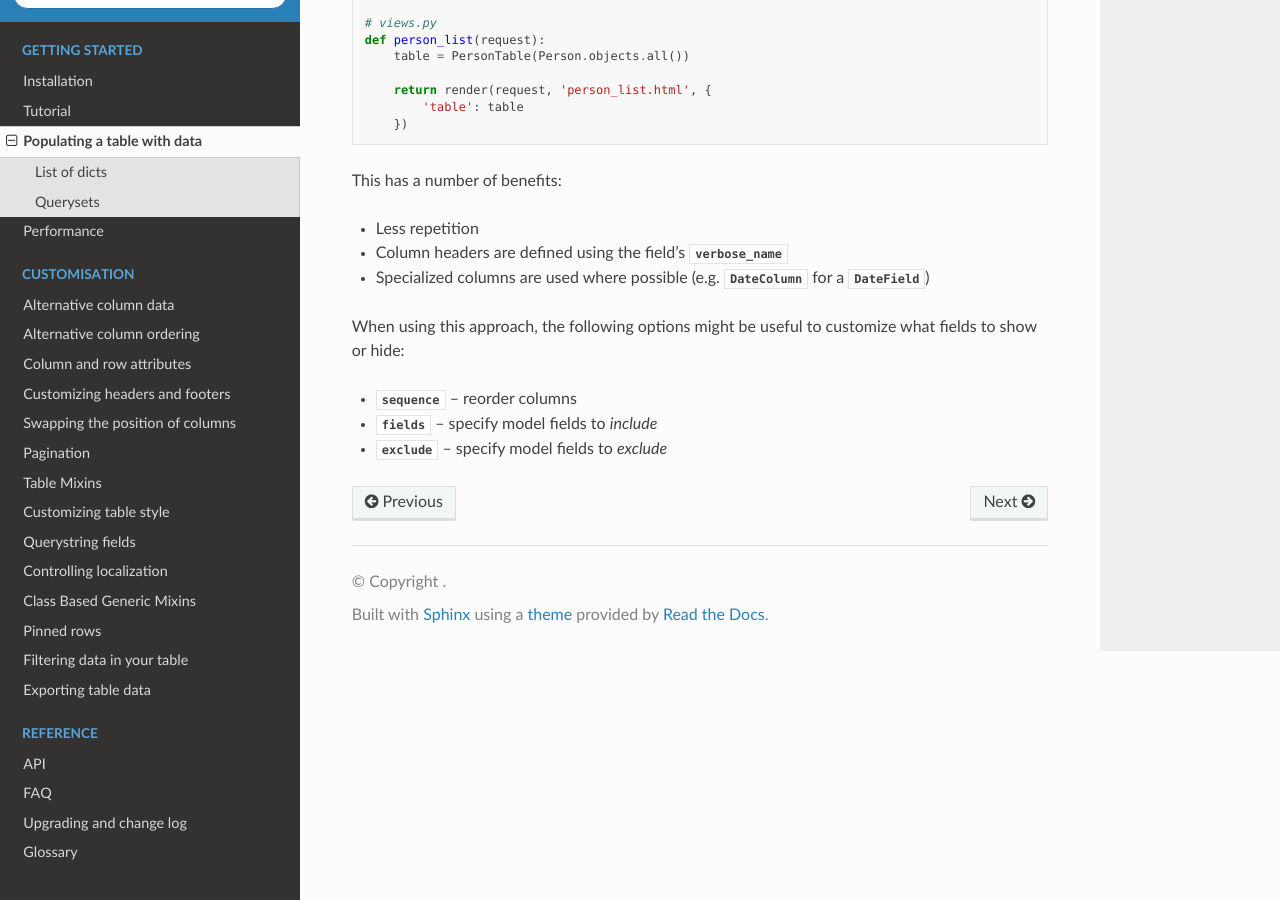
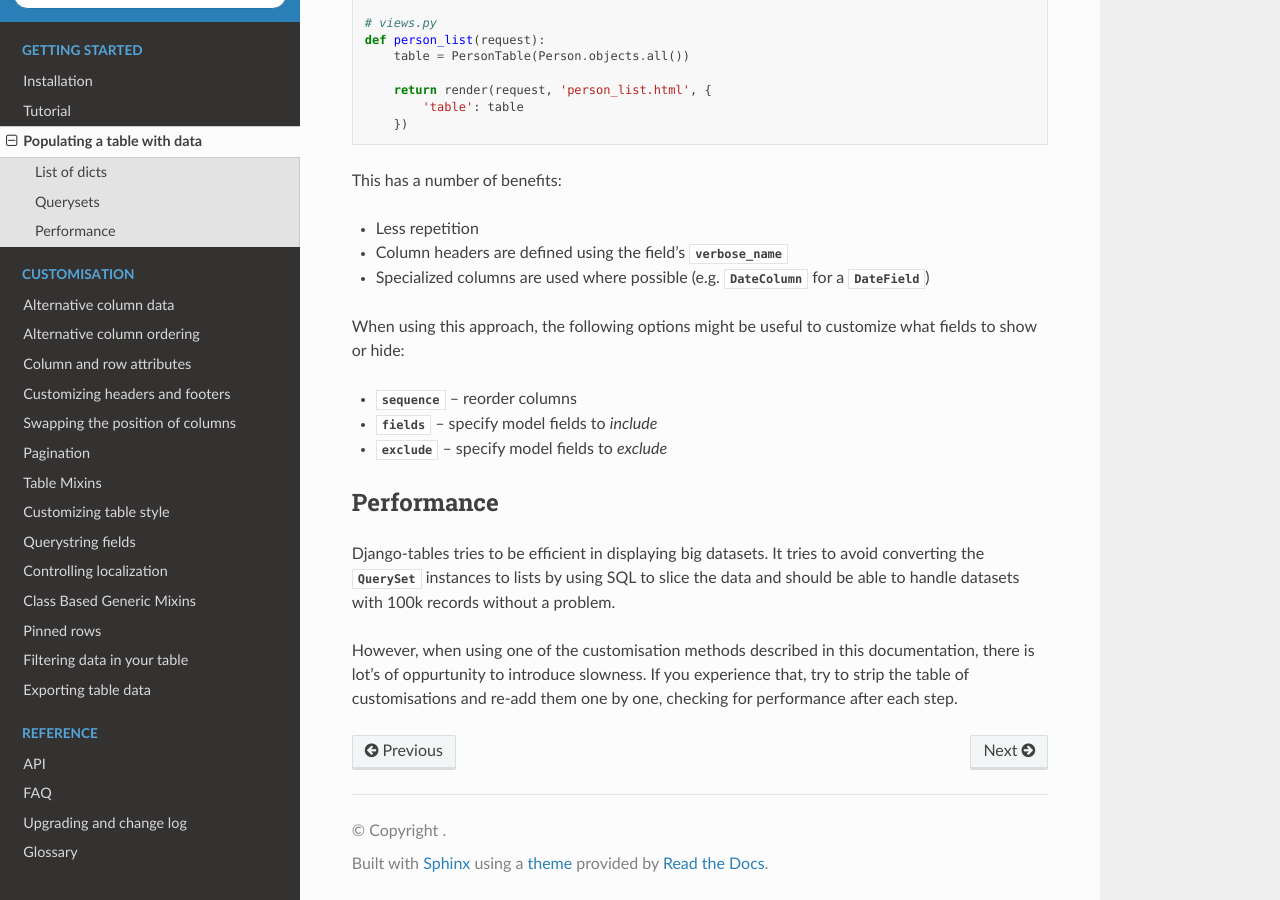
Before and after one commit to jieter/django-tables2, a Sphinx documentation site: the page built from docs/pages/table-data.rst, in a window 1280 px wide and 900 px high, scrolled down 983 px. Built offline with Sphinx 7.4.7 and the Read the Docs theme 2.0.0, drawn with Linux system fonts in a browser that asks for light colours.

Commit message:
Added references to the ManyToManyColumn to the documentation + changelog update

```diff
--- a/docs/index.rst
+++ b/docs/index.rst
@@ -34,7 +34,6 @@ Table of contents
     pages/installation
     pages/tutorial
     pages/table-data
-    pages/performance
 
 .. toctree::
     :maxdepth: 1
--- a/docs/pages/api-reference.rst
+++ b/docs/pages/api-reference.rst
@@ -316,6 +316,12 @@ API Reference
 .. autoclass:: django_tables2.columns.LinkColumn
     :members:
 
+`.ManyToManyColumn`
+-------------------
+
+.. autoclass:: django_tables2.columns.ManyToManyColumn
+    :members:
+
 `.RelatedLinkColumn`
 --------------------
 
--- a/docs/pages/builtin-columns.rst
+++ b/docs/pages/builtin-columns.rst
@@ -14,6 +14,7 @@ For common use-cases the following columns are included:
 - `.FileColumn` -- renders files as links
 - `.JSONColumn` -- renders JSON as an indented string in ``<pre></pre>``
 - `.LinkColumn` -- renders ``<a href="...">`` tags (compose a django url)
+- `.ManyToManyColumn` -- renders a list objects from a `ManyToManyField`
 - `.RelatedLinkColumn` -- renders ``<a href="...">`` tags linking related objects
 - `.TemplateColumn` -- renders template code
 - `.URLColumn` -- renders ``<a href="...">`` tags (absolute url)
--- a/docs/pages/table-data.rst
+++ b/docs/pages/table-data.rst
@@ -70,3 +70,16 @@ what fields to show or hide:
 - `~.Table.Meta.sequence` -- reorder columns
 - `~.Table.Meta.fields` -- specify model fields to *include*
 - `~.Table.Meta.exclude` -- specify model fields to *exclude*
+
+Performance
+-----------
+
+Django-tables tries to be efficient in displaying big datasets. It tries to
+avoid converting the `~django.db.models.query.QuerySet` instances to lists by
+using SQL to slice the data and should be able to handle datasets with 100k
+records without a problem.
+
+However, when using one of the customisation methods described in this
+documentation, there is lot's of oppurtunity to introduce slowness.
+If you experience that, try to strip the table of customisations and re-add them
+one by one, checking for performance after each step.
```
Also changed, not shown: CHANGELOG.md (+1 -1 lines), docs/pages/performance.rst (deleted, +0 -12 lines), 1 other file.
